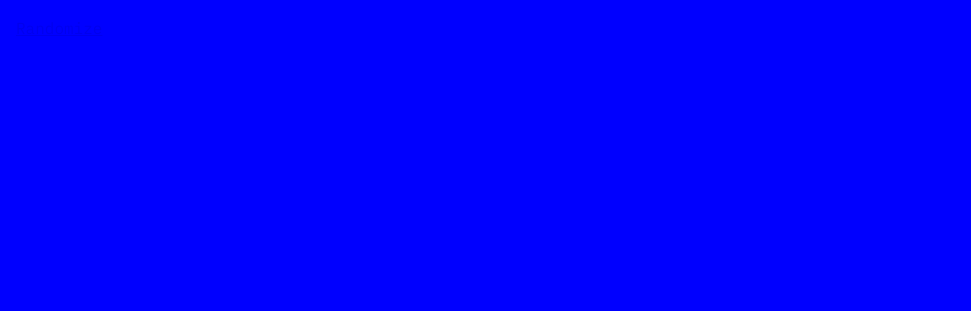
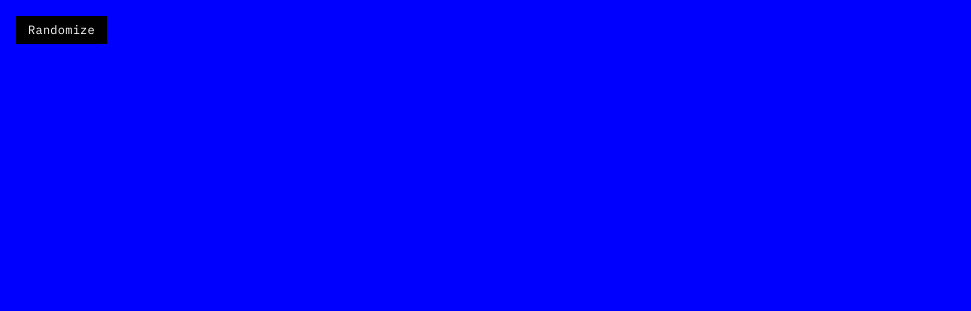
Before and after one commit to metervara/splash, a website built with Vite: page 0.html in a window 1280 px wide. Shown: the top 311 px of the page, without its empty margins (0-971 px from the left). Built offline with nearby package versions, Linux system fonts and the light colour scheme.

Commit message:
fix: Overlay styling fixes

```diff
--- a/0.html
+++ b/0.html
@@ -12,7 +12,7 @@
     <link rel="stylesheet" href="./0.css">
   </head>
   <body>
-    <a id="splash-overlay" href="/" aria-label="Randomize splash"></a>
+    <a id="splash-overlay" class="overlay" href="/"></a>
     <h1 class="tfx-metervara">Metervara.</h1>
     <script type="module">
       import { initSplashOverlay } from '/src/shared/utils.ts';
```
Also changed, not shown: 1.html (+1 -1 lines).
